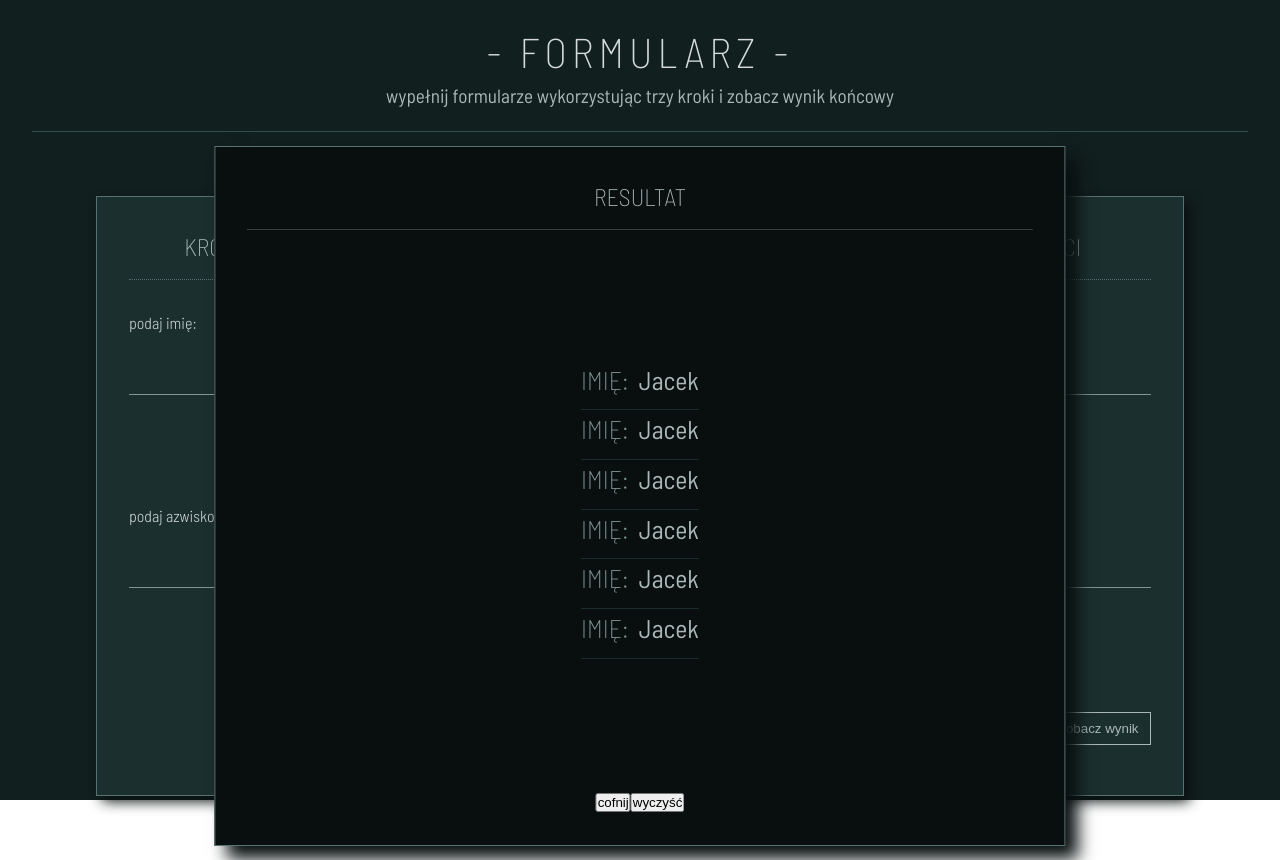
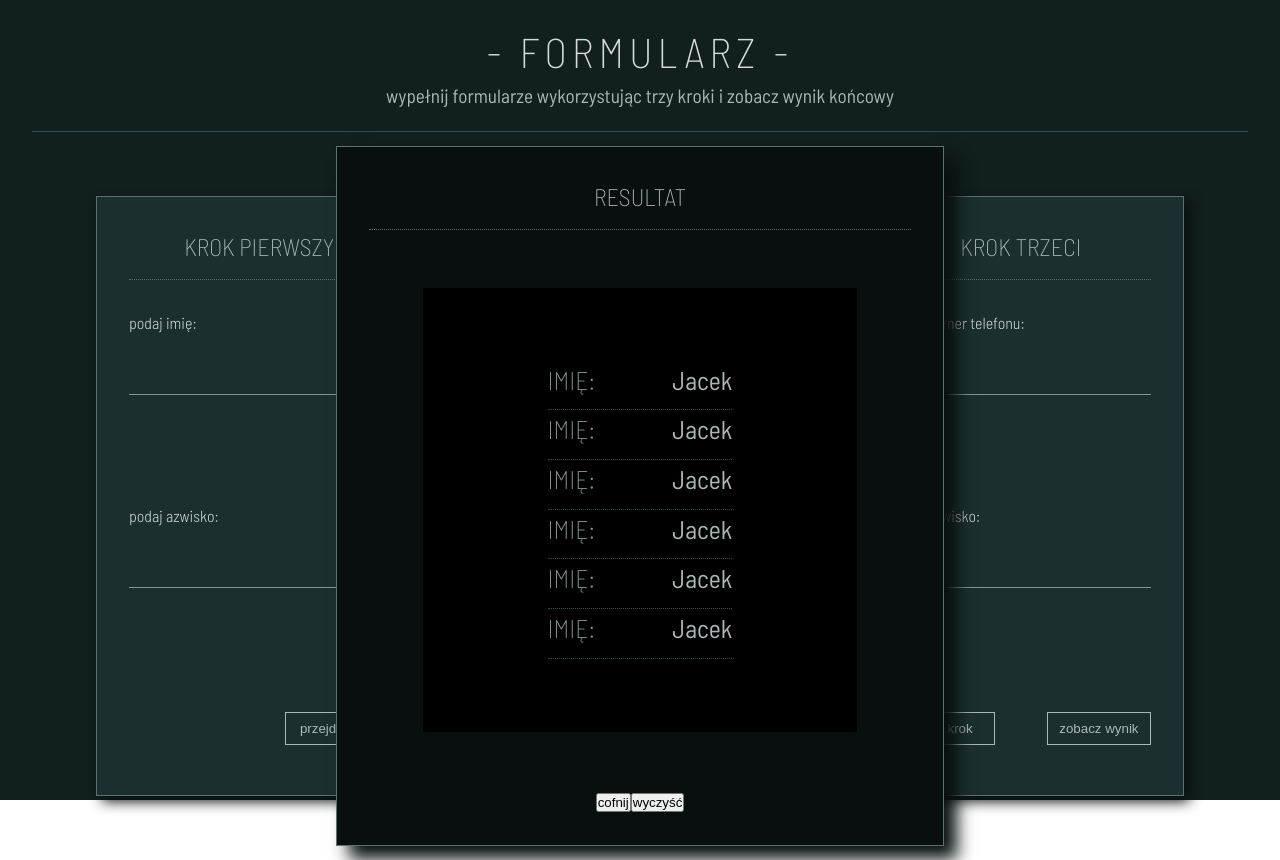
Before and after one commit to Scorpion19702022/React_Mentor_018_MULTI_STEP_FORM_and_TEST, a React (Vite) app: page / in a window 1280 px wide. Built offline with nearby package versions, Linux system fonts and the light colour scheme.

Commit message:
added style

```diff
--- a/src/Components/StepResult/StepResult.module.css
+++ b/src/Components/StepResult/StepResult.module.css
@@ -16,7 +16,7 @@
 
 .wrapper {
 	position: absolute;
-	width: 70%;
+	width: 50%;
 	height: 700px;
 	left: 50%;
 	padding: 2em;
@@ -40,16 +40,18 @@
 }
 
 .box_list {
-	width: 50%;
+	width: 80%;
 	height: 70%;
+	padding: 2em;
 	display: flex;
 	flex-direction: column;
 	align-items: center;
 	justify-content: center;
+	background-color: var(--color-dark11);
 }
 
 .list {
-	width: 30%;
+	width: 50%;
 	display: flex;
 	justify-content: space-between;
 	font-size: 1.6em;
```
